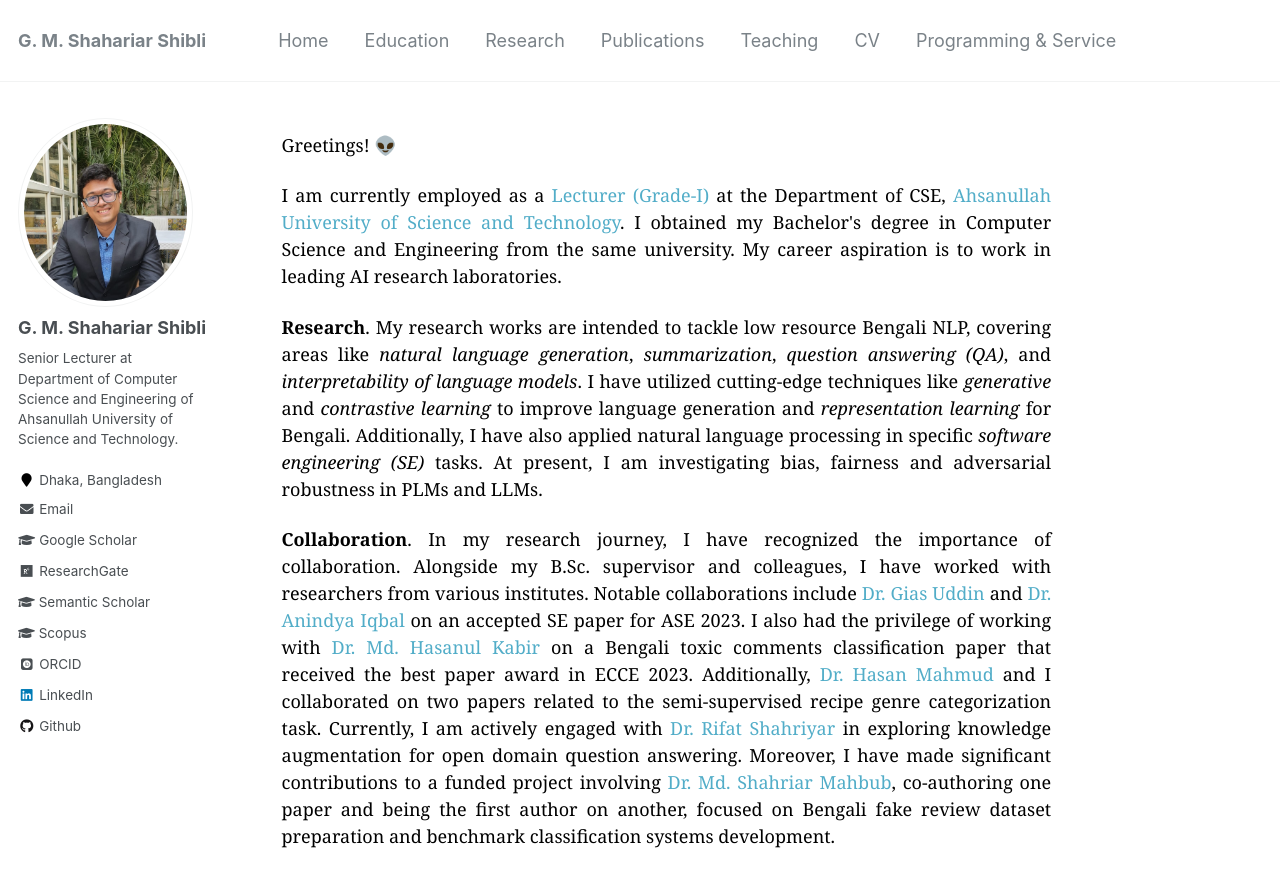
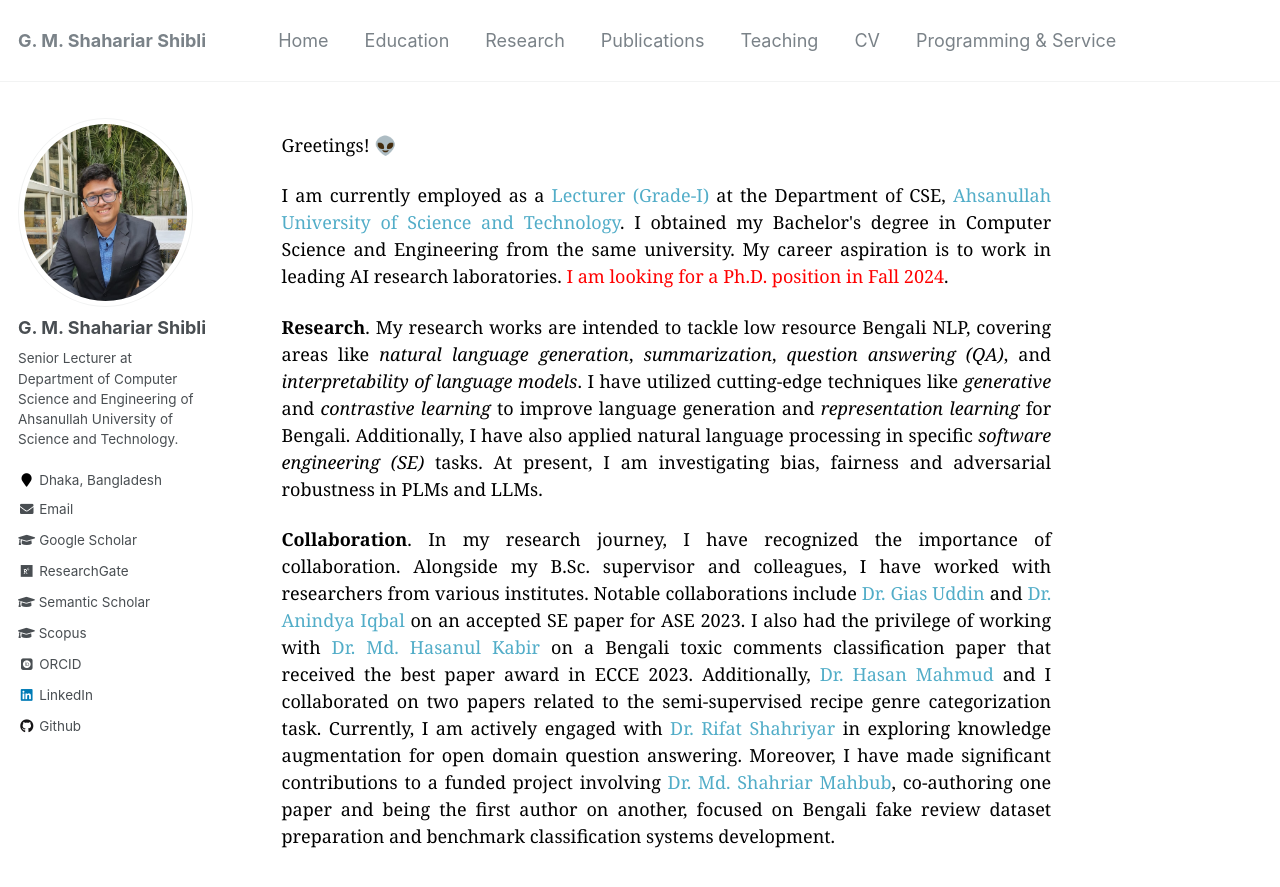
Before and after one commit to shahariar-shibli/shahariar-shibli.github.io, a Jekyll site: the page built from _pages/about.md, in a window 1280 px wide and 900 px high. Shown: the top 887 px of the window. Built offline with Jekyll 4.4.1, drawn with Linux system fonts in a browser that asks for light colours; some web fonts are replaced.

Commit message:
Update about.md

```diff
--- a/_pages/about.md
+++ b/_pages/about.md
@@ -13,7 +13,7 @@ redirect_from:
 <p style="text-align:justify; color:black; font-family:Georgia">I am currently employed as
 a <a href="https://aust.edu/cse/faculty_member/mr_g_m_shahariar">Lecturer (Grade-I)</a> at the Department of CSE,
 <a href="https://aust.edu/">Ahsanullah University of Science and Technology</a>. I obtained my Bachelor's degree in Computer Science and
-Engineering from the same university. My career aspiration is to work in leading AI research laboratories.
+Engineering from the same university. My career aspiration is to work in leading AI research laboratories. <span style="color:red;">I am looking for a Ph.D. position in Fall 2024</span>.
 </p>
 
 
```
